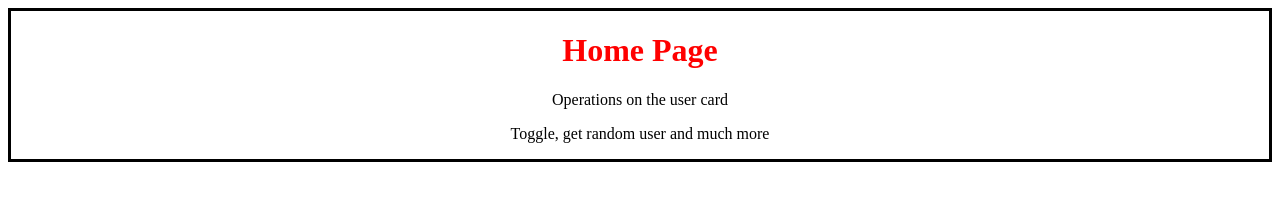
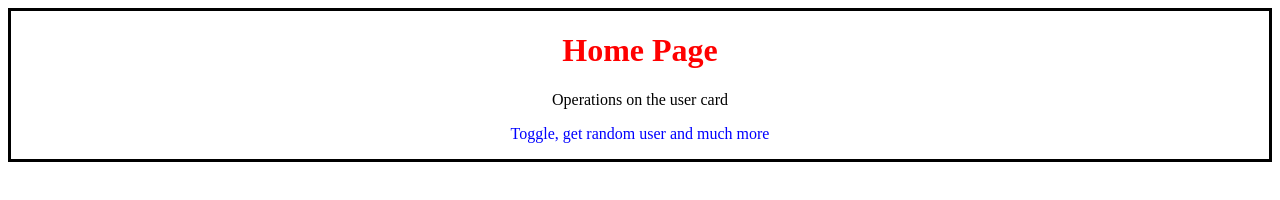
Before and after one commit to Malhothrichirra/autosuuggest, a website: page frontend/index.html in a window 1280 px wide. Drawn offline with Linux system fonts and the light colour scheme.

Commit message:
firstpart

```diff
--- a/frontend/index.css
+++ b/frontend/index.css
@@ -11,6 +11,6 @@ h1 {
 #home-intro:hover{
     background-color: lightblue;
 }
-p2{
+#p2{
     color: blue;
 }
```
